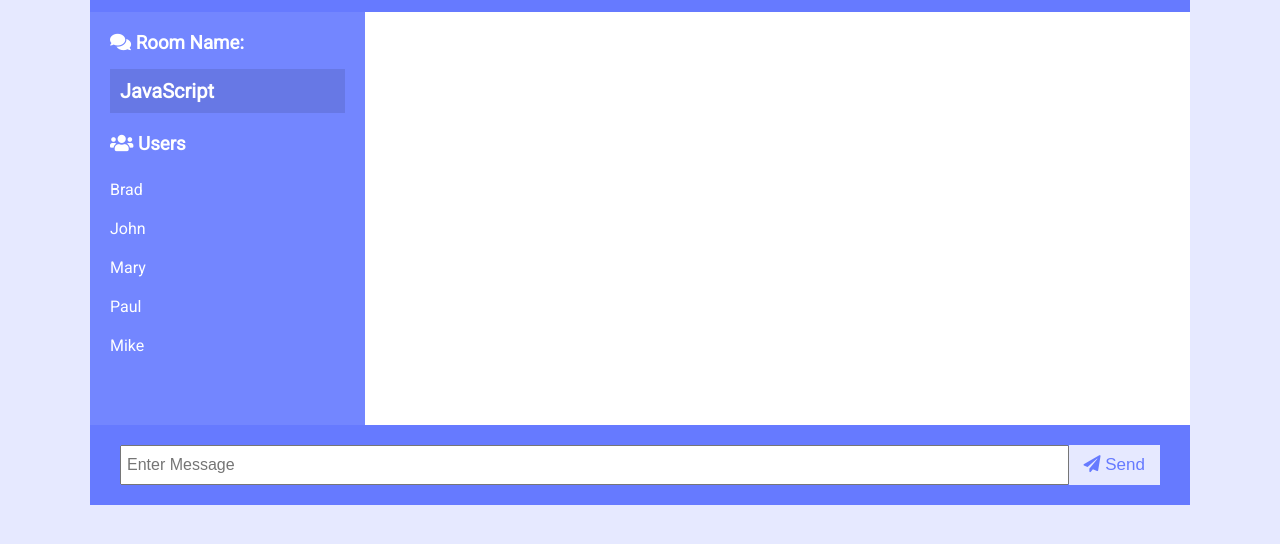
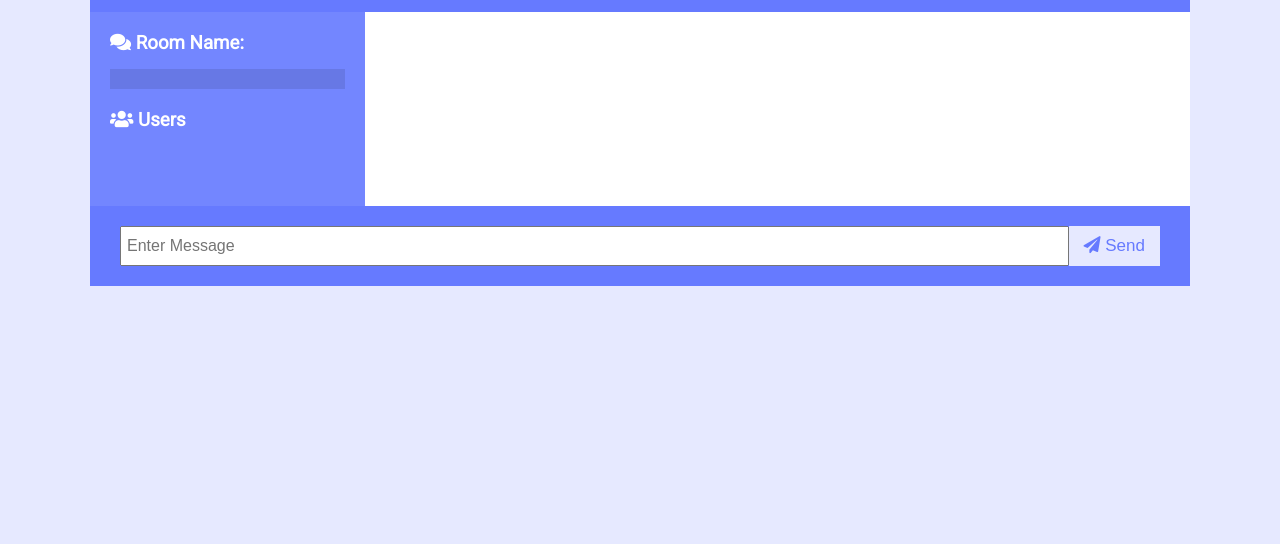
Before and after one commit to AbhilashDatta/ChatApp, a website: page public/chat.html in a window 1280 px wide. Shown: the part 86-630 px from the top of the page. Drawn offline with nearby package versions, Linux system fonts and the light colour scheme; no server answers.

Commit message:
Update chat.html

```diff
--- a/public/chat.html
+++ b/public/chat.html
@@ -16,14 +16,10 @@
     <main class="chat-main">
       <div class="chat-sidebar">
         <h3><i class="fas fa-comments"></i> Room Name:</h3>
-        <h2 id="room-name">JavaScript</h2>
+        <h2 id="room-name"></h2>
         <h3><i class="fas fa-users"></i> Users</h3>
         <ul id="users">
-          <li>Brad</li>
-          <li>John</li>
-          <li>Mary</li>
-          <li>Paul</li>
-          <li>Mike</li>
+
         </ul>
       </div>
 
```
